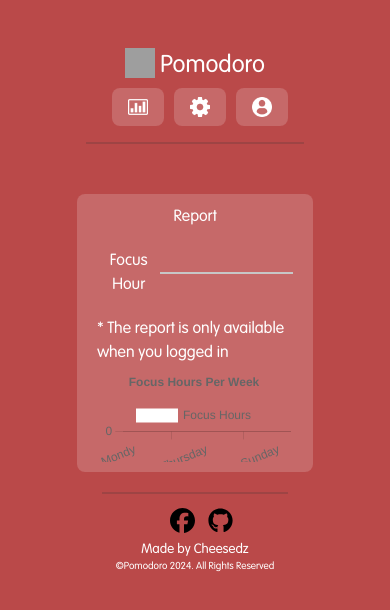
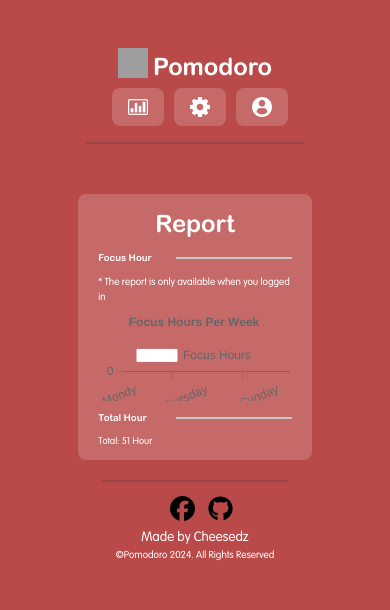
Before and after one commit to Cheesedz/pomodoro, a React (Vite) app: page /report in a window 390 px wide. Shown: the top 610 px of the page. Built offline with nearby package versions, Linux system fonts and the light colour scheme; grey boxes are pictures that could not be loaded.

Commit message:
refactor font

```diff
--- a/src/components/Timer.css
+++ b/src/components/Timer.css
@@ -1,5 +1,6 @@
 .timer {
-    font-size: 75px;
+    font-size: 100px;
+    font-weight: bold;
 }
 
 .nav-button button.active {
@@ -38,7 +39,7 @@
     }
 
     .timer {
-        font-size: 2.5rem;
+        font-size: 5rem;
     }
 
     .start-button, .pause-button {
@@ -54,7 +55,7 @@
     }
 
     .timer {
-        font-size: 2.5rem;
+        font-size: 4rem;
     }
 
     .start-button, .pause-button {
@@ -76,7 +77,7 @@
     }
 
     .timer {
-        font-size: 2.2rem;
+        font-size: 3rem;
     }
 
     .start-button, .pause-button {
--- a/src/index.css
+++ b/src/index.css
@@ -18,6 +18,14 @@
   font-display: inherit;
   src: url('/unicode.arialr.ttf')
     format('truetype');
+}
+
+@font-face {
+  font-family: 'ArialRounded';
+  font-display: inherit;
+  src: url('/arialroundedmtbold.ttf')
+    format('truetype');
+  font-weight: bold;
 }
 
 a {
--- a/src/pages/BarChart.jsx
+++ b/src/pages/BarChart.jsx
@@ -13,7 +13,7 @@
         data: [12, 19, 3, 5, 2, 3, 7],
         backgroundColor: 'rgba(255, 255, 255, 255)',
         borderColor: 'rgba(255, 255, 255, 255)',
-        borderWidth: 2,
+        borderWidth: 1,
       },
     ],
   };
--- /dev/null
+++ b/src/pages/Loading.css
@@ -0,0 +1,16 @@
+.logo {
+    display: flex;
+    align-items: center;
+    height: fit-content;
+}
+
+.logo div {
+    margin-left: 5px;
+    font-weight: bolder;
+    font-size: 24px;
+    height: 30px;
+}
+
+.logo img {
+    display: block;
+}
--- a/src/pages/Login.css
+++ b/src/pages/Login.css
@@ -21,11 +21,13 @@
 
 
 label {
-    font-weight: 700;
+    font-weight: bold;
     text-transform: uppercase;
     font-size: 12px;
     margin-top: 20px;
-    margin-bottom: 8px;
+    margin-bottom: 5px;
+    text-align: left;
+    max-width: 100%;
 }
 
 
--- a/src/pages/Login.jsx
+++ b/src/pages/Login.jsx
@@ -38,12 +38,12 @@
         <form onSubmit={handleSubmit}>
             <div className='card'>
                 <h2>Login</h2>
-                <label>Email</label>
+                <div className='label'>Email</div>
                 <div className='auth-box'>
                     <input type='text' placeholder='Email' value={email}
                     onChange={handleEmailChange} />
                 </div>
-                <label>Password</label>
+                <div className='label'>Password</div>
                 <div className='auth-box'>
                     <input type='password' placeholder='Password' value={password}
                     onChange={handlePasswordChange}/>
--- a/src/pages/Report.css
+++ b/src/pages/Report.css
@@ -8,17 +8,62 @@
     display: flex;
     justify-content: space-between;
     align-items: center;
-    margin: 20px 0;
+    margin: 10px 0;
     max-width: 100%;
+    font-weight: bold;
 }
 
 .auth-message {
     text-align: left;
+    font-size: small;
+}
+
+.text {
+    text-align: left;
 }
 
 .chart {
-    overflow-clip-margin: content-box;
     overflow: clip;
     display: block;
     box-sizing: border-box;
+    margin: auto;
 }
+
+.report-card {
+    max-width: 80%;
+    background-color: #c66969;
+    border-radius: 8px;
+    border: 1px solid transparent;
+    padding: 0.6em 1.2em;
+    align-items: center;
+    margin: auto;
+    margin-top: 50px;
+}
+
+@media (max-width: 768px) {
+    .text {
+        font-size: 0.8rem;
+    }
+
+    .line {
+        width: 75%;
+    }
+
+    .auth-message {
+        font-size: x-small;
+    }
+}
+
+@media (max-width: 576px) {
+    .text {
+        font-size: 0.6rem;
+    }
+
+    .line {
+        width: 60%;
+    }
+
+    .auth-message {
+        font-size: x-small;
+    }
+}
--- a/src/pages/Report.jsx
+++ b/src/pages/Report.jsx
@@ -6,8 +6,8 @@
 
     return (
     <>
-        <div className='card'>
-            <div>Report</div>
+        <div className='report-card'>
+            <h2>Report</h2>
             <div className='report-box'>
                 <div className='title-container'>
                     <div className='text'>Focus Hour</div>
@@ -17,6 +17,11 @@
                 <div className='chart-container'>
                     <BarChart className='chart'/>
                 </div>
+                <div className='title-container'>
+                    <div className='text'>Total Hour</div>
+                    <div className='line'></div>
+                </div>
+                <div className='text'>Total: {51} Hour</div>
             </div>
         </div>
     </>
--- a/src/pages/SignUp.css
+++ b/src/pages/SignUp.css
@@ -20,12 +20,14 @@
 }
 
 
-label {
-    font-weight: 700;
+.label {
+    font-weight: bold;
     text-transform: uppercase;
     font-size: 12px;
     margin-top: 20px;
-    margin-bottom: 8px;
+    margin-bottom: 5px;
+    text-align: left;
+    max-width: 100%;
 }
 
 
@@ -44,6 +46,7 @@
     margin: auto;
     align-items: center;
     background-color:rgb(161, 92, 92);
+    font-weight: bold;
 }
 
 .sign-in-button img {
@@ -61,6 +64,7 @@
     justify-content: space-between;
     align-items: center;
     margin: 20px 0;
+    font-weight: bold;
 }
 
 .option div {
--- a/src/pages/SignUp.jsx
+++ b/src/pages/SignUp.jsx
@@ -44,12 +44,12 @@
         <form onSubmit={handleSubmit}>
             <div className='card'>
                 <h2>Create account</h2>
-                <label>Email</label>
+                <div className='label'>Email</div>
                 <div className='auth-box'>
                     <input type='text' placeholder='Email' value={email}
                     onChange={handleEmailChange} />
                 </div>
-                <label>Password</label>
+                <div className='label'>Password</div>
                 <div className='auth-box'>
                     <input type='password' placeholder='Password' value={password}
                     onChange={handlePasswordChange}/>
```
Also changed, not shown: src/pages/Loading.jsx (added, +15 -0 lines), public/arialroundedmtbold.ttf (added).
